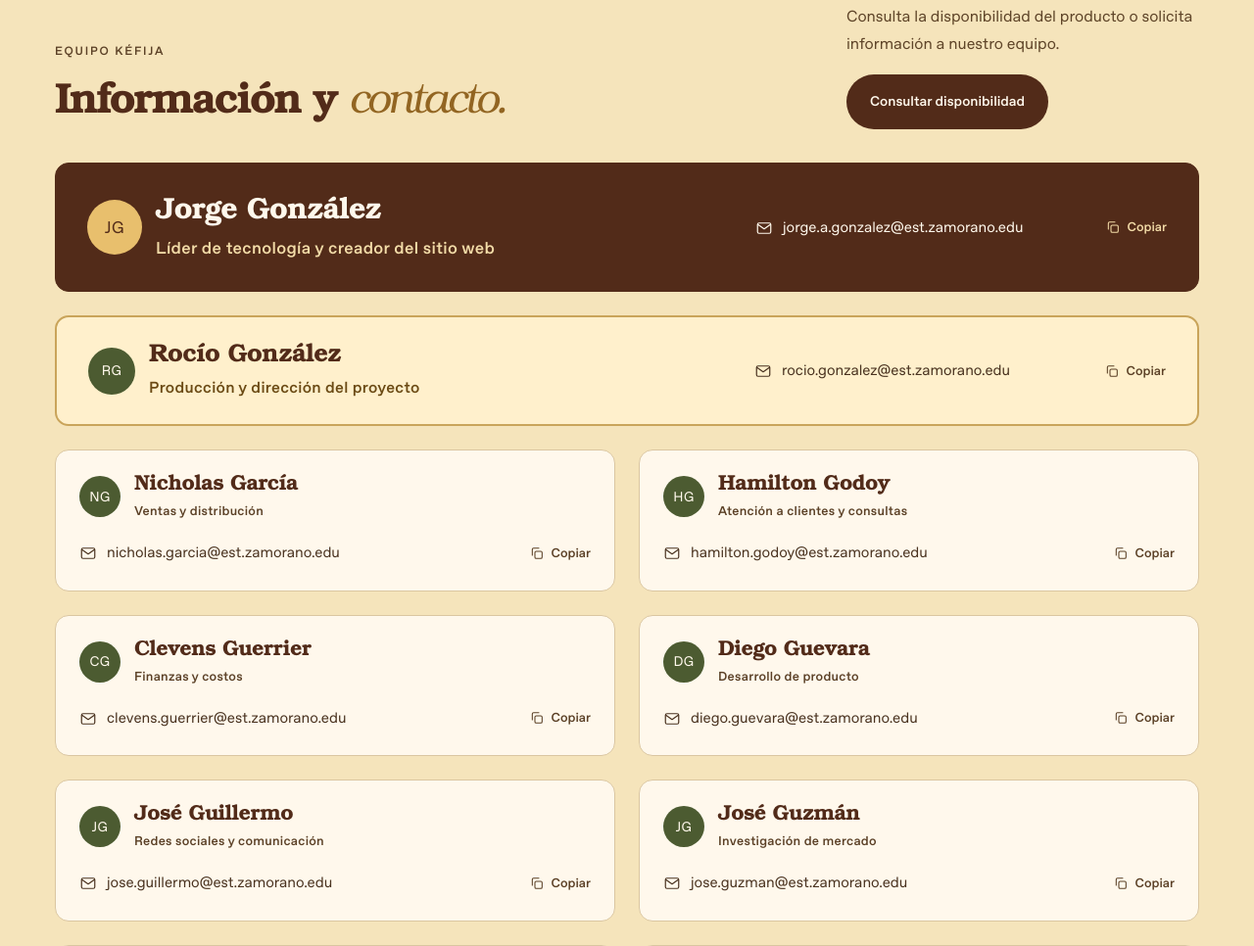
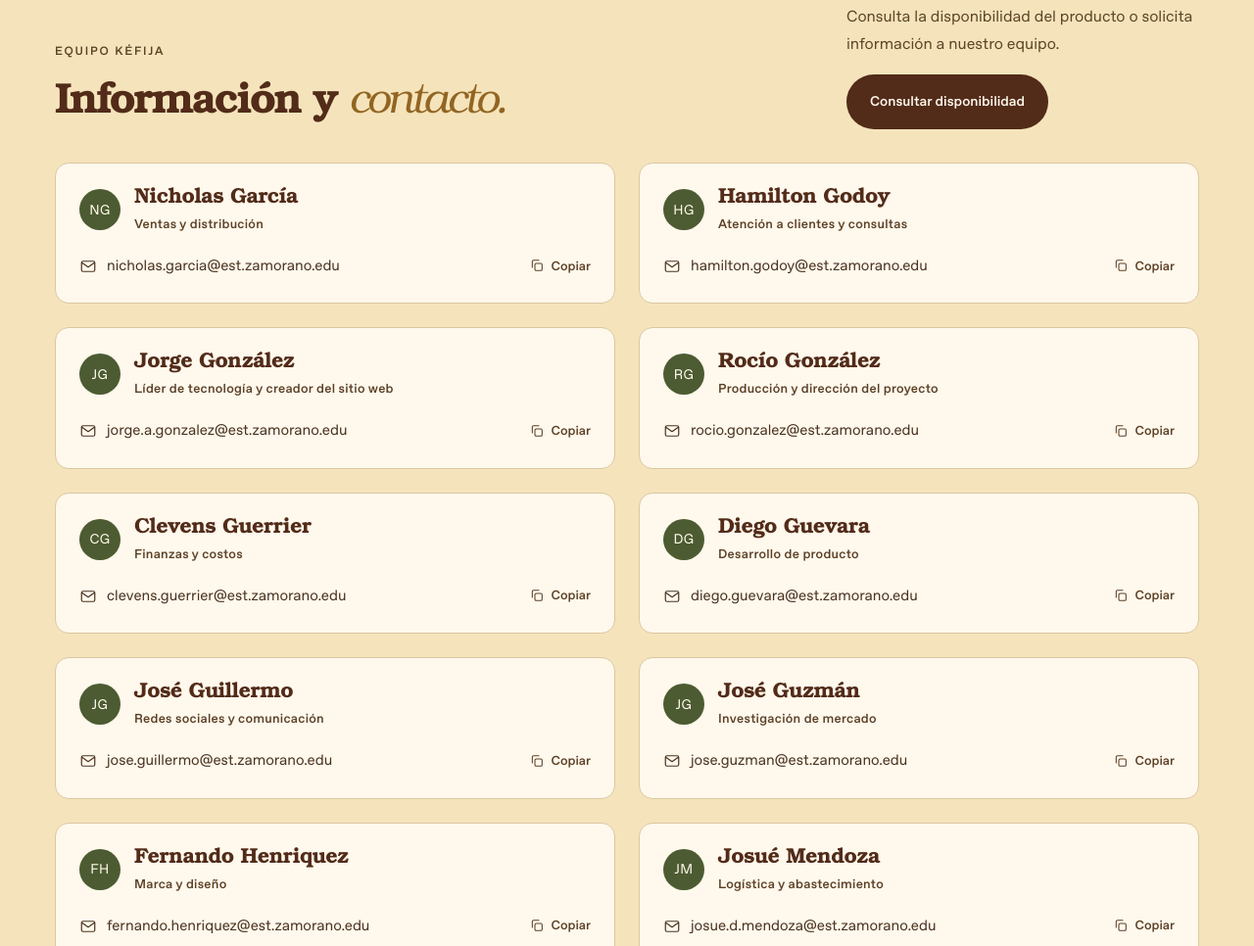
Before and after one commit to VWX-2004/kefija, a plain HTML site: page index.html in a window 1280 px wide. Shown: the part 4755-5721 px from the top of the page at 98% size. Drawn offline with Linux system fonts and the light colour scheme.

Commit message:
Contacto: todas las tarjetas iguales, con rol
Co-Authored-By: Claude Sonnet 5.5 <noreply@anthropic.com>

```diff
--- a/index.html
+++ b/index.html
@@ -27,7 +27,7 @@
   <link rel="preload" href="assets/kefija-botella-640.webp" as="image" type="image/webp" imagesrcset="assets/kefija-botella-640.webp 640w, assets/kefija-botella.webp 1254w" imagesizes="(max-width:680px) 100vw, 640px" fetchpriority="high">
   <link rel="preload" href="assets/kefija-sans.woff2" as="font" type="font/woff2" crossorigin="">
   <link rel="preload" href="assets/kefija-sans-semibold.woff2" as="font" type="font/woff2" crossorigin="">
-  <link rel="stylesheet" href="styles.0d8abc.css">
+  <link rel="stylesheet" href="styles.335ea8.css">
   <script>document.documentElement.classList.add("js-reveal")</script>
   <script src="app.36da7f.js" defer=""></script>
   <script src="bottle-viewer.2dc7658b.js" defer=""></script>
@@ -187,14 +187,6 @@
           <div class="contact-heading-side"><p>Consulta la disponibilidad del producto o solicita información a nuestro equipo.</p><button class="button button-dark" data-open-order="">Consultar disponibilidad</button></div>
         </div>
         <div class="contact-grid">
-          <article class="contact-person tier-1" aria-labelledby="jorge-name">
-            <div class="contact-person-top"><span class="contact-initials" aria-hidden="true">JG</span><div class="contact-id"><h3 id="jorge-name">Jorge González</h3><span class="contact-role">Líder de tecnología y creador del sitio web</span></div></div>
-            <div class="contact-actions"><a class="contact-email" href="mailto:jorge.a.gonzalez@est.zamorano.edu" aria-label="Escribir a Jorge González: jorge.a.gonzalez@est.zamorano.edu"><svg class="icon icon-mail" aria-hidden="true" viewBox="0 0 24 24"><rect x="3" y="5" width="18" height="14" rx="2"></rect><path d="m3.5 7 8.5 6 8.5-6"></path></svg><span>jorge.a.gonzalez@est.zamorano.edu</span></a><button type="button" class="contact-copy" data-copy-email="jorge.a.gonzalez@est.zamorano.edu" aria-label="Copiar correo de Jorge González"><svg class="icon" aria-hidden="true" viewBox="0 0 24 24"><rect x="9" y="9" width="11" height="11" rx="2"></rect><path d="M5 15V6a2 2 0 0 1 2-2h8"></path></svg><span class="contact-copy-text">Copiar</span></button></div>
-          </article>
-          <article class="contact-person tier-2" aria-labelledby="rocio-name">
-            <div class="contact-person-top"><span class="contact-initials" aria-hidden="true">RG</span><div class="contact-id"><h3 id="rocio-name">Rocío González</h3><span class="contact-role">Producción y dirección del proyecto</span></div></div>
-            <div class="contact-actions"><a class="contact-email" href="mailto:rocio.gonzalez@est.zamorano.edu" aria-label="Escribir a Rocío González: rocio.gonzalez@est.zamorano.edu"><svg class="icon icon-mail" aria-hidden="true" viewBox="0 0 24 24"><rect x="3" y="5" width="18" height="14" rx="2"></rect><path d="m3.5 7 8.5 6 8.5-6"></path></svg><span>rocio.gonzalez@est.zamorano.edu</span></a><button type="button" class="contact-copy" data-copy-email="rocio.gonzalez@est.zamorano.edu" aria-label="Copiar correo de Rocío González"><svg class="icon" aria-hidden="true" viewBox="0 0 24 24"><rect x="9" y="9" width="11" height="11" rx="2"></rect><path d="M5 15V6a2 2 0 0 1 2-2h8"></path></svg><span class="contact-copy-text">Copiar</span></button></div>
-          </article>
           <article class="contact-person" aria-labelledby="nicholas-name">
             <div class="contact-person-top"><span class="contact-initials" aria-hidden="true">NG</span><div class="contact-id"><h3 id="nicholas-name">Nicholas García</h3><span class="contact-role">Ventas y distribución</span></div></div>
             <div class="contact-actions"><a class="contact-email" href="mailto:nicholas.garcia@est.zamorano.edu" aria-label="Escribir a Nicholas García: nicholas.garcia@est.zamorano.edu"><svg class="icon icon-mail" aria-hidden="true" viewBox="0 0 24 24"><rect x="3" y="5" width="18" height="14" rx="2"></rect><path d="m3.5 7 8.5 6 8.5-6"></path></svg><span>nicholas.garcia@est.zamorano.edu</span></a><button type="button" class="contact-copy" data-copy-email="nicholas.garcia@est.zamorano.edu" aria-label="Copiar correo de Nicholas García"><svg class="icon" aria-hidden="true" viewBox="0 0 24 24"><rect x="9" y="9" width="11" height="11" rx="2"></rect><path d="M5 15V6a2 2 0 0 1 2-2h8"></path></svg><span class="contact-copy-text">Copiar</span></button></div>
@@ -202,6 +194,14 @@
           <article class="contact-person" aria-labelledby="hamilton-name">
             <div class="contact-person-top"><span class="contact-initials" aria-hidden="true">HG</span><div class="contact-id"><h3 id="hamilton-name">Hamilton Godoy</h3><span class="contact-role">Atención a clientes y consultas</span></div></div>
             <div class="contact-actions"><a class="contact-email" href="mailto:hamilton.godoy@est.zamorano.edu" aria-label="Escribir a Hamilton Godoy: hamilton.godoy@est.zamorano.edu"><svg class="icon icon-mail" aria-hidden="true" viewBox="0 0 24 24"><rect x="3" y="5" width="18" height="14" rx="2"></rect><path d="m3.5 7 8.5 6 8.5-6"></path></svg><span>hamilton.godoy@est.zamorano.edu</span></a><button type="button" class="contact-copy" data-copy-email="hamilton.godoy@est.zamorano.edu" aria-label="Copiar correo de Hamilton Godoy"><svg class="icon" aria-hidden="true" viewBox="0 0 24 24"><rect x="9" y="9" width="11" height="11" rx="2"></rect><path d="M5 15V6a2 2 0 0 1 2-2h8"></path></svg><span class="contact-copy-text">Copiar</span></button></div>
+          </article>
+          <article class="contact-person" aria-labelledby="jorge-name">
+            <div class="contact-person-top"><span class="contact-initials" aria-hidden="true">JG</span><div class="contact-id"><h3 id="jorge-name">Jorge González</h3><span class="contact-role">Líder de tecnología y creador del sitio web</span></div></div>
+            <div class="contact-actions"><a class="contact-email" href="mailto:jorge.a.gonzalez@est.zamorano.edu" aria-label="Escribir a Jorge González: jorge.a.gonzalez@est.zamorano.edu"><svg class="icon icon-mail" aria-hidden="true" viewBox="0 0 24 24"><rect x="3" y="5" width="18" height="14" rx="2"></rect><path d="m3.5 7 8.5 6 8.5-6"></path></svg><span>jorge.a.gonzalez@est.zamorano.edu</span></a><button type="button" class="contact-copy" data-copy-email="jorge.a.gonzalez@est.zamorano.edu" aria-label="Copiar correo de Jorge González"><svg class="icon" aria-hidden="true" viewBox="0 0 24 24"><rect x="9" y="9" width="11" height="11" rx="2"></rect><path d="M5 15V6a2 2 0 0 1 2-2h8"></path></svg><span class="contact-copy-text">Copiar</span></button></div>
+          </article>
+          <article class="contact-person" aria-labelledby="rocio-name">
+            <div class="contact-person-top"><span class="contact-initials" aria-hidden="true">RG</span><div class="contact-id"><h3 id="rocio-name">Rocío González</h3><span class="contact-role">Producción y dirección del proyecto</span></div></div>
+            <div class="contact-actions"><a class="contact-email" href="mailto:rocio.gonzalez@est.zamorano.edu" aria-label="Escribir a Rocío González: rocio.gonzalez@est.zamorano.edu"><svg class="icon icon-mail" aria-hidden="true" viewBox="0 0 24 24"><rect x="3" y="5" width="18" height="14" rx="2"></rect><path d="m3.5 7 8.5 6 8.5-6"></path></svg><span>rocio.gonzalez@est.zamorano.edu</span></a><button type="button" class="contact-copy" data-copy-email="rocio.gonzalez@est.zamorano.edu" aria-label="Copiar correo de Rocío González"><svg class="icon" aria-hidden="true" viewBox="0 0 24 24"><rect x="9" y="9" width="11" height="11" rx="2"></rect><path d="M5 15V6a2 2 0 0 1 2-2h8"></path></svg><span class="contact-copy-text">Copiar</span></button></div>
           </article>
           <article class="contact-person" aria-labelledby="clevens-name">
             <div class="contact-person-top"><span class="contact-initials" aria-hidden="true">CG</span><div class="contact-id"><h3 id="clevens-name">Clevens Guerrier</h3><span class="contact-role">Finanzas y costos</span></div></div>
--- a/styles.0d8abc.css
+++ b/styles.335ea8.css
@@ -880,21 +880,6 @@ button,.button,summary,input[type=range]{touch-action:manipulation}
 .contact-actions .contact-email{flex:1;min-width:0}
 .contact-actions .contact-copy{margin:0 -10px 0 0;flex-shrink:0}
 @media(max-width:680px){.contact-grid{grid-template-columns:1fr}.contact-actions{flex-wrap:wrap;gap:0}.contact-actions .contact-copy{margin:0 0 0 -10px}}
-/* contacto v4: jerarquía */
+/* contacto v4: misma tarjeta para todos */
 .contact-person.has-role{border-color:#dac6a1}
 .contact-person .contact-role{color:#5b4026}
-.contact-person.tier-1,.contact-person.tier-2{grid-column:1/-1;flex-direction:row;align-items:center;justify-content:space-between;gap:24px}
-.tier-1 .contact-actions,.tier-2 .contact-actions{flex:0 1 420px}
-.contact-person.tier-1{background:var(--brown);border-color:var(--brown);padding:30px 32px;color:var(--cream)}
-.tier-1 .contact-initials{background:#e8bf6d;color:var(--brown);width:56px;height:56px;font-size:1.0625rem}
-.tier-1 h3{font-size:1.9rem;color:var(--cream)}
-.tier-1 .contact-role{font-size:1.0625rem;font-weight:600;color:#f3dca8;margin-top:4px}
-.tier-1 .contact-email{color:var(--cream)}
-.tier-1 .contact-copy{color:#f3dca8}
-.tier-1 .contact-copy:hover,.tier-1 .contact-copy.is-copied{color:var(--brown);background:#f3dca8}
-.tier-1 .contact-email:focus-visible::after,.tier-1 .contact-copy:focus-visible{outline-color:#f3dca8}
-.contact-person.tier-2{background:#fff0cc;border:2px solid #c9a45a;padding:24px 32px}
-.tier-2 .contact-initials{width:48px;height:48px}
-.tier-2 h3{font-size:1.6rem}
-.tier-2 .contact-role{font-size:1rem;font-weight:600;color:#6b4a14;margin-top:3px}
-@media(max-width:900px){.contact-person.tier-1,.contact-person.tier-2{flex-direction:column;align-items:stretch;gap:14px;padding:24px}.tier-1 .contact-actions,.tier-2 .contact-actions{flex:none}.tier-1 h3{font-size:1.5rem}.tier-2 h3{font-size:1.4rem}}
```
